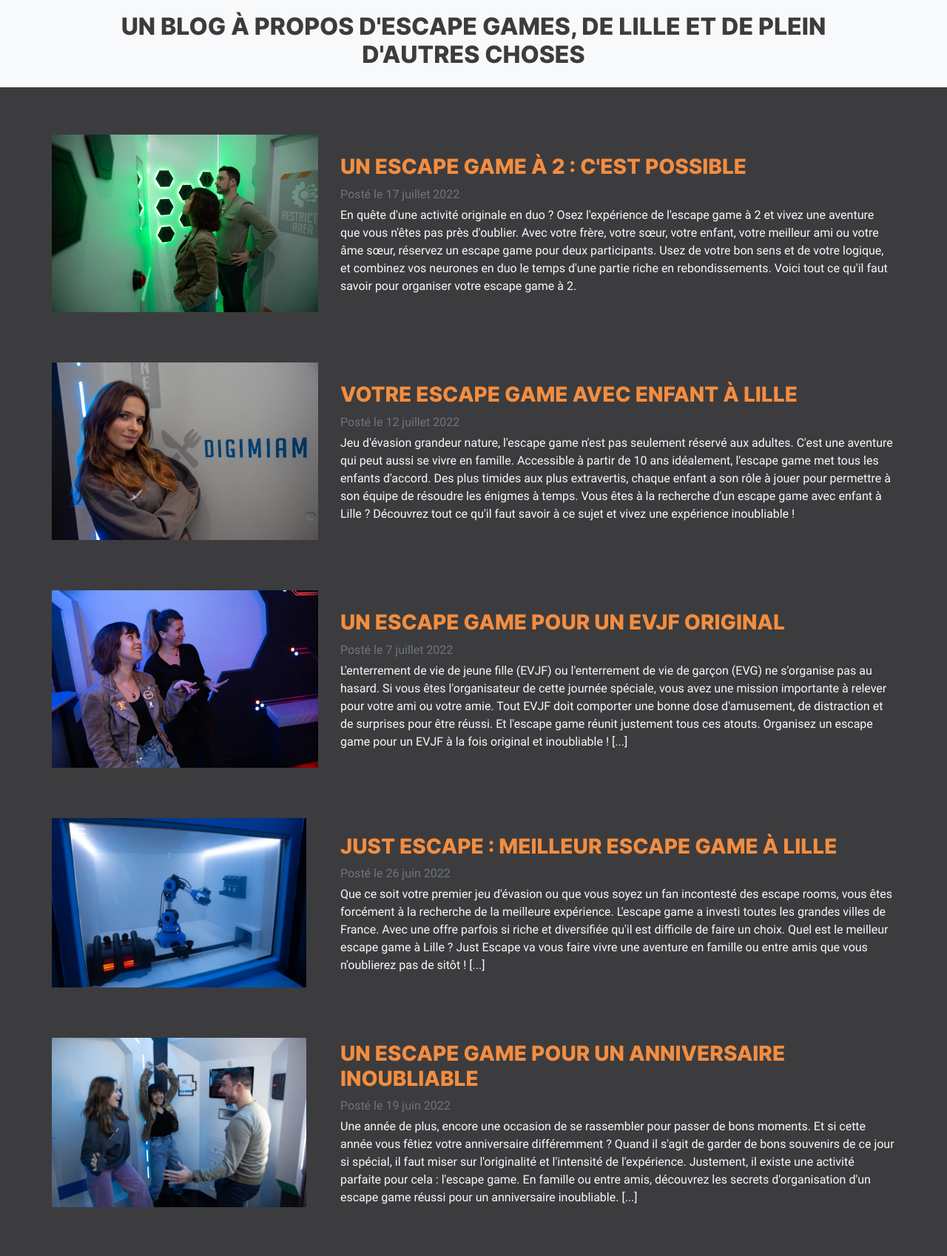
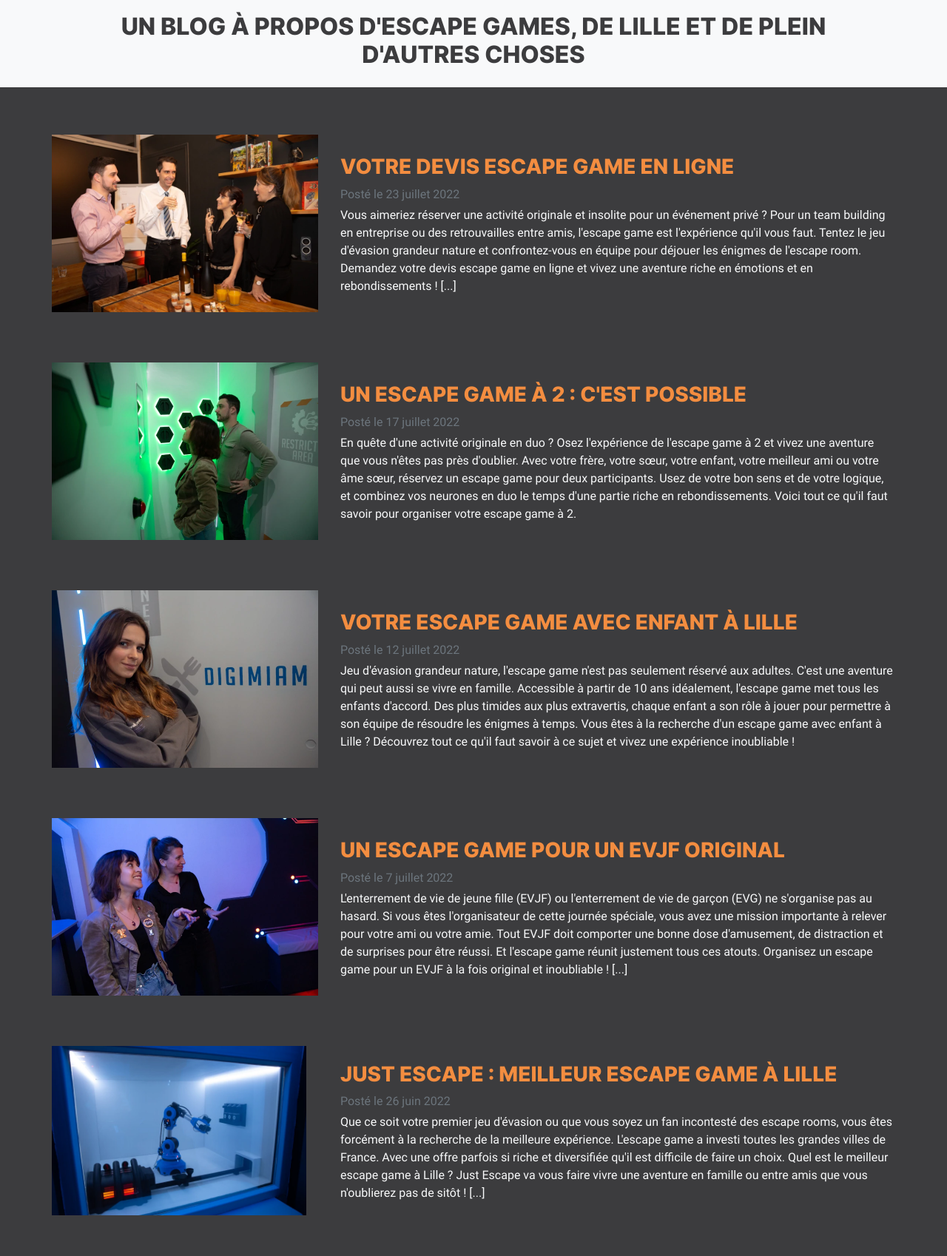
Before and after one commit to just-escape/justw, a Django app: template pages/templates/blog.html in a window 1280 px wide. Shown: the part 190-1888 px from the top of the page at 74% size. Run offline with Django 3.2, Linux system fonts and the light colour scheme; the template is opened without the code that fills it, so the values that code supplies are empty; some libraries are stand-ins or nearby versions.

Commit message:
add blog page

```diff
--- a/pages/templates/blog.html
+++ b/pages/templates/blog.html
@@ -14,6 +14,26 @@
     <div class="container">
       <div class="row justify-content-center">
         <ul class="list-unstyled">
+          <li class="mb-5">
+            <a class="row flex-md-row-reverse justify-content-center align-items-center" href="/blog/escape-game-2-joueurs-lille">
+              <div class="col-12 col-md-6 col-lg-8">
+                <div class="media-body">
+                  <h2 class="text-jaffa">Votre devis escape game en ligne</h2>
+                  <p class="text-muted mb-1">Posté le 23 juillet 2022</p>
+                  <p>Vous aimeriez réserver une activité originale et insolite pour un événement privé ? Pour un team building en entreprise ou des retrouvailles entre amis, l'escape game est l'expérience qu'il vous faut. Tentez le jeu d'évasion grandeur nature et confrontez-vous en équipe pour déjouer les énigmes de l'escape room. Demandez votre devis escape game en ligne et vivez une aventure riche en émotions et en rebondissements ! [...]</p>
+                </div>
+              </div>
+              <div class="col-12 col-sm-8 col-md-6 col-lg-4">
+                <figure class="text-center font-italic">
+                  <picture>
+                    <source srcset="/static/img/cocktail-dinatoire-escape-game-lille.webp" type="image/webp">
+                    <source srcset="/static/img/cocktail-dinatoire-escape-game-lille.jpg" type="image/jpg">
+                    <img loading="lazy" class="img-fluid w-100 mb-1" src="/static/img/cocktail-dinatoire-escape-game-lille.jpg" alt="Un cocktail dinatoire réunit une équipe célébrant un événement">
+                  </picture>
+                </figure>
+              </div>
+            </a>
+          </li>
           <li class="mb-5">
             <a class="row flex-md-row-reverse justify-content-center align-items-center" href="/blog/escape-game-2-joueurs-lille">
               <div class="col-12 col-md-6 col-lg-8">
--- a/pages/templates/blog_devis_escape_game.html
+++ b/pages/templates/blog_devis_escape_game.html
@@ -23,11 +23,11 @@
 
           <h1 class="text-jaffa">Votre devis escape game en ligne</h1>
           <p class="font-italic">Vous aimeriez réserver une activité originale et insolite pour un événement privé ? Pour un team building en entreprise ou des retrouvailles entre amis, l'escape game est l'expérience qu'il vous faut. Tentez le jeu d'évasion grandeur nature et confrontez-vous en équipe pour déjouer les énigmes de l'escape room. Demandez votre devis escape game en ligne et vivez une aventure riche en émotions et en rebondissements !</p>
-          <p class="text-muted">Posté le X juin 2022</p>
+          <p class="text-muted">Posté le 23 juillet 2022</p>
 
           <h2 class="text-jaffa">Devis escape game : des expériences pour tous les groupes</h2>
           <p>L'escape game est une activité qui s'adapte à tous les groupes. Que vous soyez seulement à deux ou à plus de vingt participants, il existe des offres pour tous les joueurs. L'escape game se prête aussi bien aux parties entre couples qu'aux larges groupes d'amis ou aux équipes de collègues. Le scénario, les décors et les énigmes à résoudre font la part belle à l'esprit d'équipe, la cohésion, la communication et la logique.</p>
-          <p>Lorsque la première <a href='/blog/escape-room-france-guide'>escape room</a> française a ouvert ses portes à Paris en 2013, les joueurs étaient surtout des adeptes de l'escape room virtuelle et des jeux vidéo. Mais depuis, les profils se sont bien diversifiés. Dans toutes les régions de France, les enseignes attirent aussi bien des experts de l'évasion que de simples curieux du concept. De même, les groupes de particuliers réunis pour un anniversaire ou une autre journée spéciale côtoient les parties réservées aux entreprises. En effet, les entreprises, publiques comme privées, sont de plus en plus nombreuses à tenter l'expérience de l'escape game en totale immersion. Séminaire, afterwork, soirée d'intégration, formation ou team building : l'escape room est le lieu idéal pour apprendre à se connaître et renforcer les liens entre collaborateurs.</p>
+          <p>Lorsque la première <!--<a href='/blog/escape-room-france-guide'>-->escape room<!--</a>--> française a ouvert ses portes à Paris en 2013, les joueurs étaient surtout des adeptes de l'escape room virtuelle et des jeux vidéo. Mais depuis, les profils se sont bien diversifiés. Dans toutes les régions de France, les enseignes attirent aussi bien des experts de l'évasion que de simples curieux du concept. De même, les groupes de particuliers réunis pour un anniversaire ou une autre journée spéciale côtoient les parties réservées aux entreprises. En effet, les entreprises, publiques comme privées, sont de plus en plus nombreuses à tenter l'expérience de l'escape game en totale immersion. Séminaire, afterwork, soirée d'intégration, formation ou team building : l'escape room est le lieu idéal pour apprendre à se connaître et renforcer les liens entre collaborateurs.</p>
           <div class="row justify-content-center">
             <div class="col col-lg-10">
               <figure class="text-center font-italic mb-3">
```
